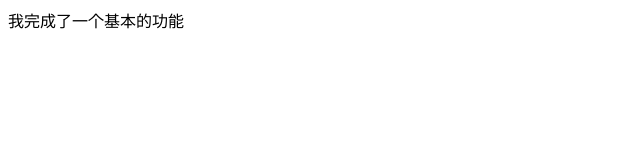
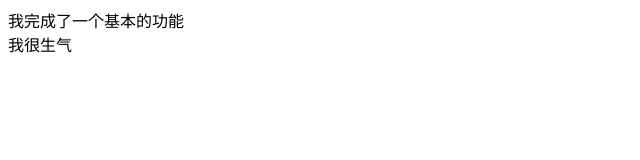
Before and after one commit to guishujun/first, a plain HTML site: page index.html in a window 1280 px wide. Shown: the whole page, without its empty margins (0-640 px from the left). Drawn offline with Linux system fonts and the light colour scheme.

Commit message:
我不开心

```diff
--- a/index.html
+++ b/index.html
@@ -8,5 +8,6 @@
 </head>
 <body>
   我完成了一个基本的功能
+  <div>我很生气</div>
 </body>
 </html>
```
